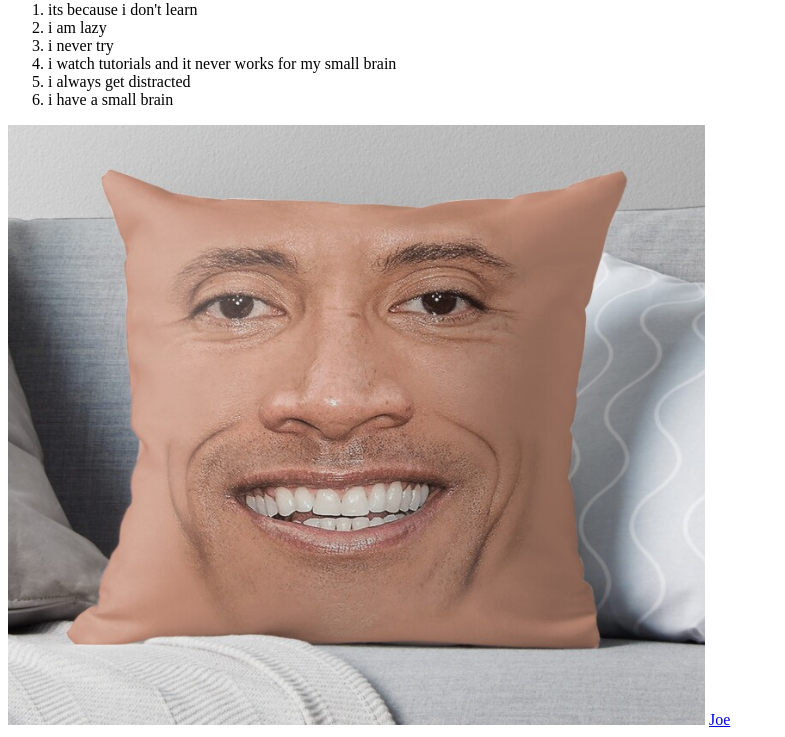
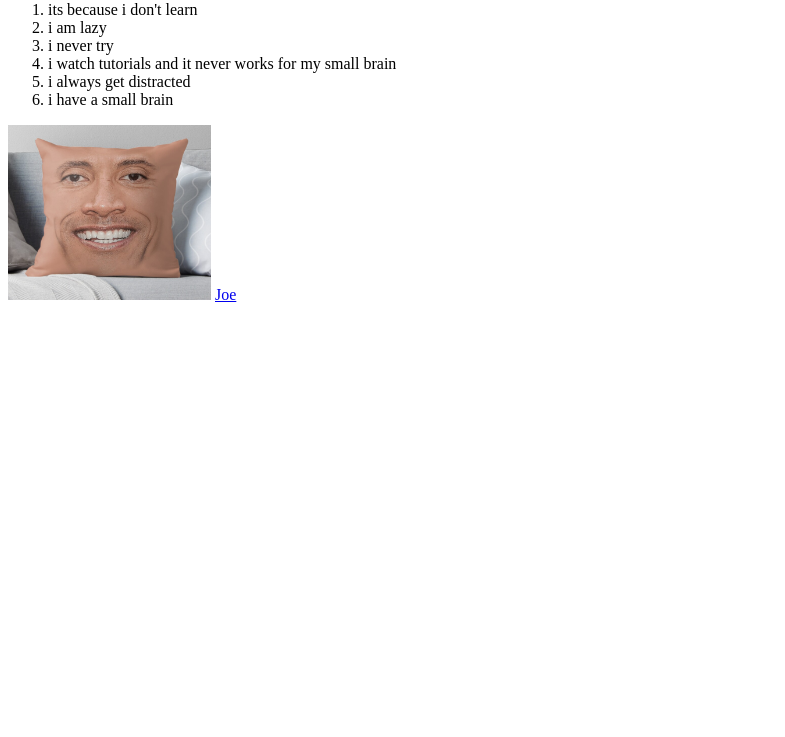
Before and after one commit to skhoo973564/skhoo973564.github.io, a plain HTML site: page index.html in a window 1280 px wide. Shown: the part 79-816 px from the top of the page, without its empty margins (0-785 px from the left). Drawn offline with Linux system fonts and the light colour scheme.

Commit message:
Update index.html

```diff
--- a/index.html
+++ b/index.html
@@ -14,7 +14,7 @@
    <li>i have a small brain</li>
 
   </ol>
-  <img src="when_the.png">
+  <img src="when_the.png" width="203">
   <a href="joe.html">Joe</a>
  </body>
 </html>
```
